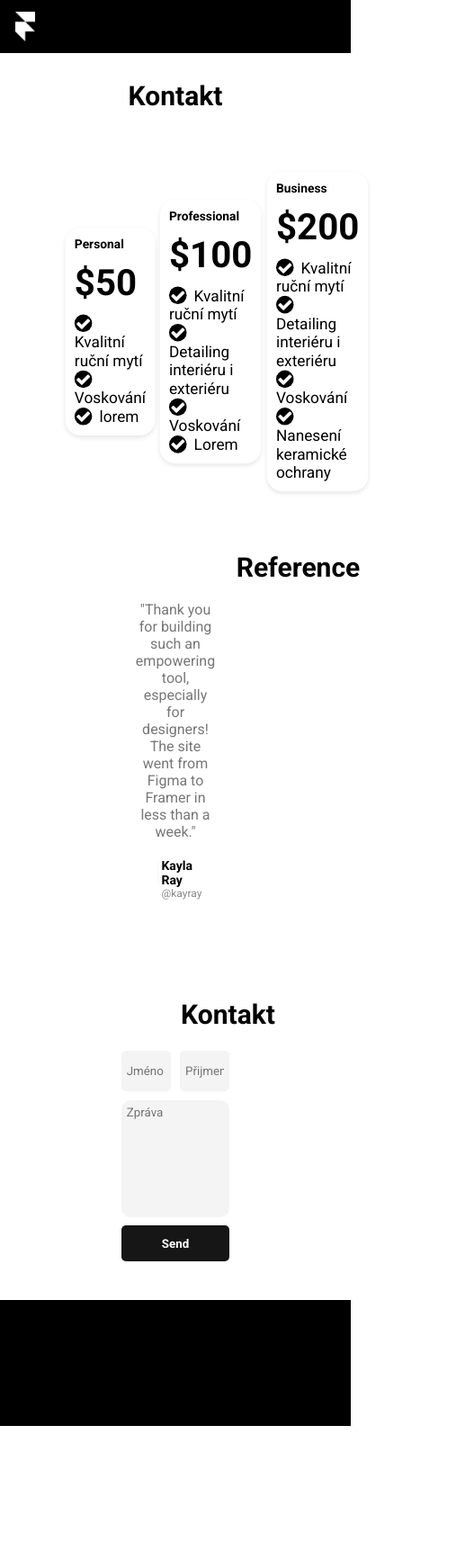
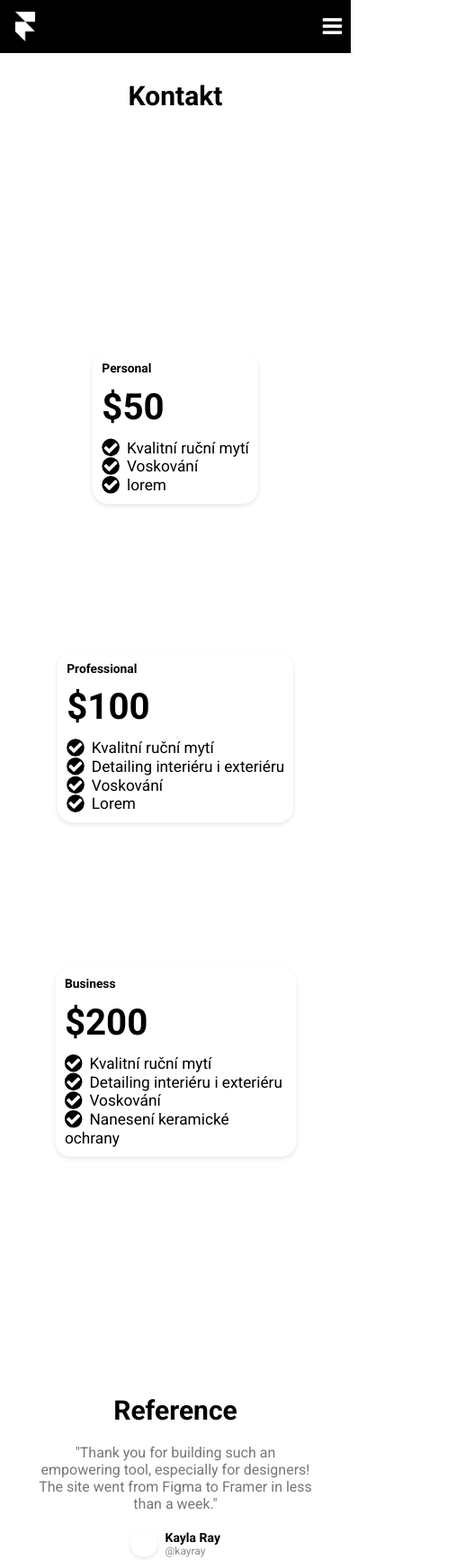
Before and after one commit to matthewSach/zaverecneKodovani, a plain HTML site: page contact.html in a window 390 px wide. Shown: the top 1734 px of the page at 90% size, 527 px wide, since content can reach past the window. Before the commit the page ends 1585 px from the top, so only its background shows below. Drawn offline with Linux system fonts and the light colour scheme.

Commit message:
Contact page + finalization

```diff
--- a/contact.html
+++ b/contact.html
@@ -15,6 +15,7 @@
                 <li class="link sp-link"><a href="index.html"><img src="images/logo.png" alt=""></a></li>
                 <li class="link"><a href="more-info.html">Více informací</a></li>
                 <li class="link"><a href="contact.html">Kontakt</a></li>
+                <li class="link sp-link-bars"><i class="fa fa-bars"></i></li>
             </ul>
         </nav>
 
--- a/style.css
+++ b/style.css
@@ -35,7 +35,7 @@ nav {
     width: 10%;
 }
 
-.sp-link-bars{
+.sp-link-bars {
     display: none;
     color: white;
 }
@@ -501,7 +501,7 @@ textarea:focus {
 }
 
 /* Query pro všechny menší zařízení */
-@media only creen and (max-width: 1200px){
+@media only creen and (max-width: 1200px) {
     nav {
         height: 10vh;
     }
@@ -537,17 +537,23 @@ textarea:focus {
     }
 
     /* Vice info top */
-    .our-service{
+    .our-service {
         width: 98%;
     }
 
-    .reason{
+    .reason {
         width: 50%;
     }
 
     /* Vice info perks */
-    .perk-section{
+    .perk-section {
         width: 100%;
+    }
+
+    /* Banners */
+    .banners {
+        height: 90vh;
+        flex-wrap: wrap;
     }
 
     /* Detailing */
@@ -563,6 +569,11 @@ textarea:focus {
         scale: 100%;
     }
 
+    /* Ref content */
+    .reference {
+        width: 55%;
+    }
+
     /* Kontakt */
     .button {
         padding: 15px;
@@ -570,11 +581,11 @@ textarea:focus {
     }
 
     /* Vice info trusted by */
-    .trusted-by-section{
+    .trusted-by-section {
         width: 80%;
     }
 
-    .partner{
+    .partner {
         font-size: 32px;
     }
 }
@@ -592,7 +603,7 @@ textarea:focus {
         justify-content: space-between;
     }
 
-    .link{
+    .link {
         display: none;
     }
 
@@ -600,31 +611,37 @@ textarea:focus {
         display: block;
     }
 
-    .sp-link-bars{
+    .sp-link-bars {
         display: block;
         font-size: 25px;
     }
 
     /* Welcome screen */
-    .welcome-container{
+    .welcome-container {
         width: 80%;
     }
 
-    .welcome-container p{
+    .welcome-container p {
         font-size: 15px;
     }
 
-    .main-heading{
+    .main-heading {
         font-size: 30px;
     }
 
-    .button{
+    .button {
         padding: 10px;
+    }
+
+    /* Banners */
+    .banners {
+        flex-direction: column;
+        height: 150vh;
     }
 
     /* Vice info top */
 
-    .base-foto{
+    .base-foto {
         margin-left: 25px;
         height: 125vh;
     }
@@ -636,7 +653,7 @@ textarea:focus {
         object-fit: cover;
     }
 
-    .reason{
+    .reason {
         width: 50%;
     }
 
@@ -648,7 +665,7 @@ textarea:focus {
         scale: 200%;
     }
 
-    .smaller-btns{
+    .smaller-btns {
         display: flex;
         flex-direction: column;
         justify-content: space-evenly;
@@ -656,64 +673,77 @@ textarea:focus {
     }
 
     /* Detailing */
-    .detailing-section{
+    .detailing-section {
         flex-direction: column;
         align-items: center;
         justify-content: space-evenly;
         margin: 25px auto;
     }
 
-    .detailing-con{
+    .detailing-con {
         padding-top: 25px;
     }
 
-    .detailing-con{
+    .detailing-con {
         width: 85%;
     }
 
-    .detailing-con h3{
+    .detailing-con h3 {
         font-size: 20px;
     }
 
-    .detailing-con p{
+    .detailing-con p {
         width: 100%;
     }
 
-    .detailing-img img{
+    .detailing-img img {
         border-radius: 15px;
     }
 
     /* Perk section */
 
-    .perk-section{
+    .perk-section {
         width: 100%;
         flex-direction: column;
         align-content: center;
     }
 
-    .value{
+    .value {
         width: 60%;
     }
 
     /* Kontakt */
-    .btn-con{
+    .btn-con {
         display: flex;
         justify-content: space-between;
         width: 100%;
     }
 
-    .button{
+    .button {
         width: auto;
         height: auto;
         margin: 0px;
     }
 
     /* Refs */
-    .ref-heading{
-        width: 100vw;
+    .ref-heading {
+        width: 100%;
     }
 
-    .trusted-by-section{
+    .trusted-by-section {
+        width: 100%;
+    }
+
+    .reference {
+        width: 100%;
+    }
+
+    .contact-form-section {
+        width: 100%;
+    }
+
+    /* Form */
+    form {
         width: 100%;
     }
 }
```
Also changed, not shown: more-info.html (+1 -0 lines).
